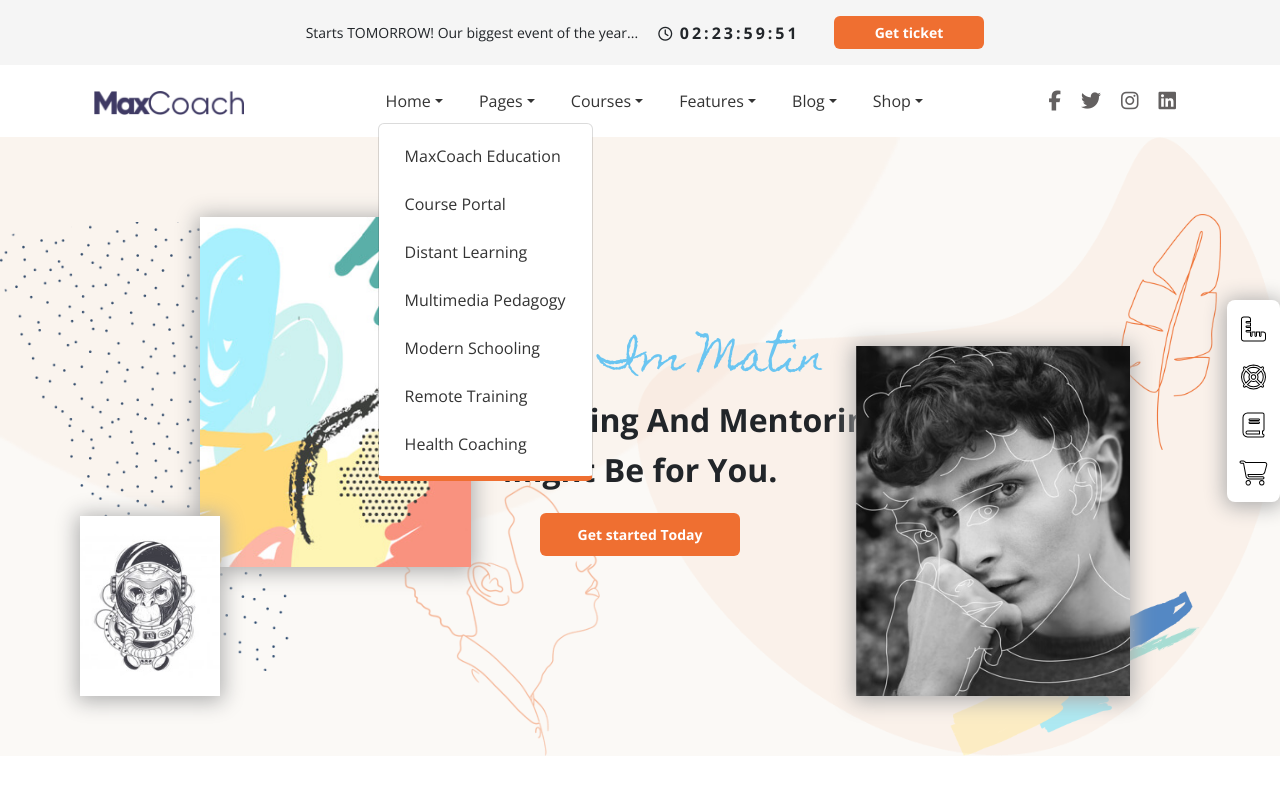
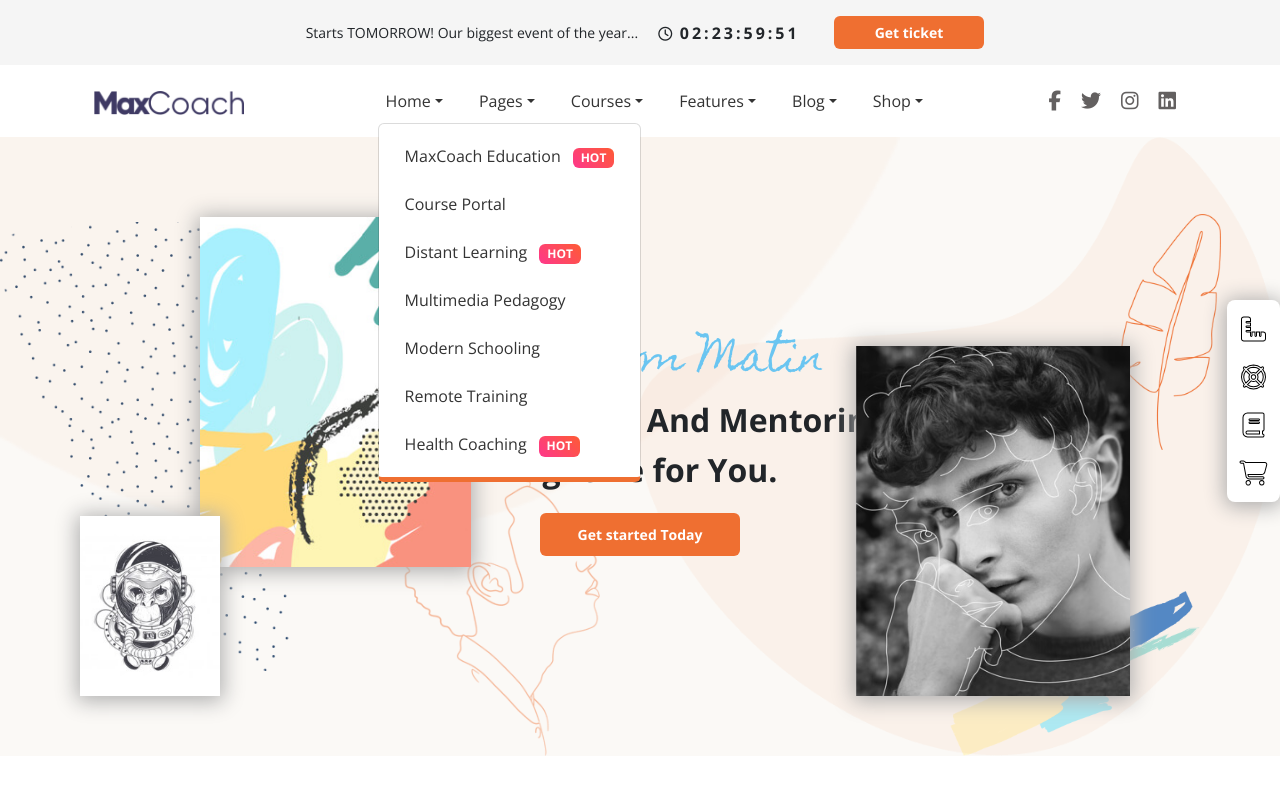
Before and after one commit to Corfaya/proj-html-vuejs, a Vue app: page / in a window 1280 px wide. Both pictures are taken after a click on the button "Home". Shown: the top 800 px of the page. Built offline with nearby package versions, Linux system fonts and the light colour scheme; a web font is replaced by a local one.

Commit message:
[UPD] Rewrite listItems array to add some badges in lists

```diff
--- a/src/components/Main.vue
+++ b/src/components/Main.vue
@@ -3,7 +3,7 @@ import Hero from './partials/Hero.vue';
 import ArtistCoaching from './partials/ArtistCoaching.vue';
 import Biography from './partials/Biography.vue';
 import Carousel from './partials/Carousel.vue';
-import OnlineCourses from './partials/CoursesSection.vue';
+import OnlineCourses from './partials/OnlineCoursesSection.vue';
 import Blog from './partials/Blog.vue';
 import Events from './partials/Events.vue';
 
--- a/src/components/partials/ListHeader.vue
+++ b/src/components/partials/ListHeader.vue
@@ -12,7 +12,9 @@ export default {
         </a>
         <ul class="dropdown-menu">
             <li v-for="(dropdown, i) in list.dropdownItems" :key="`dr-d-${i}`">
-                <a class="fs-16 dropdown-item" href="#"> {{ dropdown }} </a>
+                <a class="fs-16 dropdown-item" href="#"> {{ dropdown.text }}
+                    <span v-if="dropdown.badge" class="badge text-white ms-2 text-uppercase">Hot</span>
+                </a>
             </li>
             <!-- <li><a class="fs-16 dropdown-item" href="#"> {{ list.dropdown2 }} </a></li>
             <li><a class="fs-16 dropdown-item" href="#"> {{ list.dropdown3 }} </a></li> -->
@@ -38,6 +40,9 @@ li.nav-item {
     border-bottom: 5px solid $orange-main;
     li {
         padding: 8px 0;
+        .badge {
+            background-image: linear-gradient(45deg, #FE378C 0%, #FE5B34 100%);;
+        }
     }
 }
 
--- a/src/data/arrays.js
+++ b/src/data/arrays.js
@@ -2,59 +2,143 @@ const listItems = [
     {
         item: "Home",
         dropdownItems: [
-            "MaxCoach Education",
-            "Course Portal",
-            "Distant Learning",
-            "Multimedia Pedagogy",
-            "Modern Schooling",
-            "Remote Training",
-            "Health Coaching"
+            {
+                text: "MaxCoach Education",
+                badge: true
+            },
+            {
+                text: "Course Portal",
+                badge: false
+            },
+            {
+                text: "Distant Learning",
+                badge: true
+            },
+            {
+                text: "Multimedia Pedagogy",
+                badge: false
+            },
+            {
+                text: "Modern Schooling",
+                badge: false
+            },
+            {
+                text: "Remote Training",
+                badge: false
+            },
+            {
+                text: "Health Coaching",
+                badge: true
+            }
         ]
     },
     {
         item: "Pages",
         dropdownItems: [
-            "Start Here",
-            "Success Story",
-            "About me",
-            "Contact me",
-            "Privacy Policy",
-            "Terms of Service"
+            {
+                text: "Start Here",
+                badge: false
+            },
+            {
+                text: "Success Story",
+                badge: true
+            },
+            {
+                text: "About me",
+                badge: false
+            },
+            {
+                text: "Contact me",
+                badge: false
+            },
+            {
+                text: "Privacy Policy",
+                badge: false
+            },
+            {
+                text: "Terms of Service",
+                badge: false
+            }
         ]
     },
     {
         item: "Courses",
         dropdownItems: [
-            "Course Grid 01",
-            "Course Grid 02",
-            "Course Grid 03",
-            "Checkout"
+            {
+                text: "Course Grid 01",
+                badge: false
+            },
+            {
+                text: "Course Grid 02",
+                badge: false
+            },
+            {
+                text: "Course Grid 03",
+                badge: true
+            },
+            {
+                text: "Checkout",
+                badge: false
+            }
         ]
     },
     {
         item: "Features",
         dropdownItems: [
-            "Events",
-            "Zoom Meetings"
+            {
+                text: "Events",
+                badge: false
+            },
+            {
+                text: "Zoom Meetings",
+                badge: false
+            }
         ]
     },
     {
         item: "Blog",
         dropdownItems: [
-            "Blog Grid",
-            "Blog Masonry",
-            "Blog Classic",
-            "Blog List"
+            {
+                text: "Blog Grid",
+                badge: false
+            },
+            {
+                text: "Blog Masonry",
+                badge: false
+            },
+            {
+                text: "Blog Classic",
+                badge: false
+            },
+            {
+                text: "Blog List",
+                badge: false
+            }
         ]
     },
     {
         item: "Shop",
         dropdownItems: [
-            "Shop Left Sidebar",
-            "Shop Right Sidebar",
-            "Cart",
-            "Wishlist",
-            "Single Product"
+            {
+                text: "Shop Left Sidebar",
+                badge: false
+            },
+            {
+                text: "Shop Right Sidebar",
+                badge: false
+            },
+            {
+                text: "Cart",
+                badge: false
+            },
+            {
+                text: "Wishlist",
+                badge: false
+            },
+            {
+                text: "Single Product",
+                badge: false
+            }
         ]
     }
 ]
```
Also changed, not shown: src/components/partials/OnlineCoursesSection.vue (renamed from src/components/partials/CoursesSection.vue).
